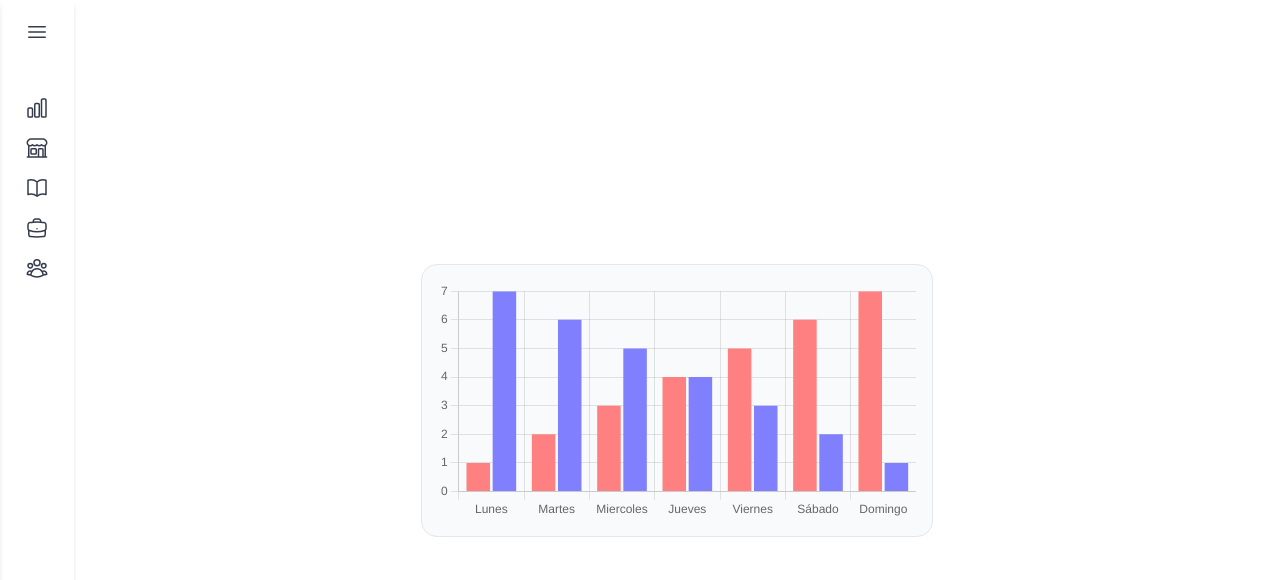
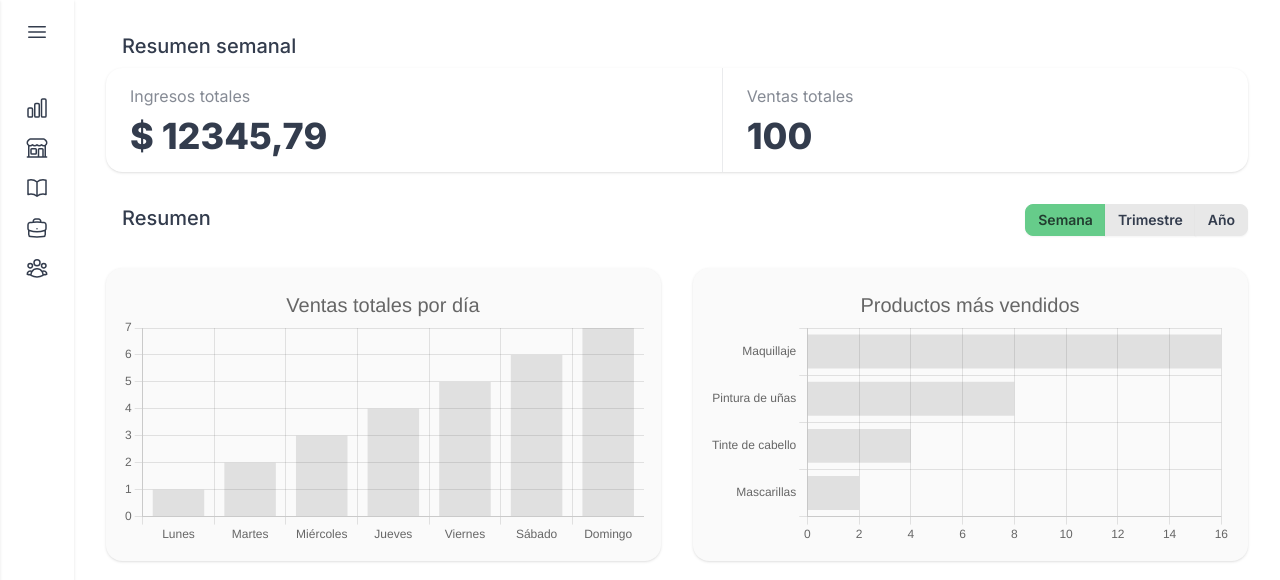
Before and after one commit to andresgoncalves/mongo-dashboard, a Next.js app: page /dashboard in a window 1280 px wide. Shown: the top 580 px of the page. Built offline with nearby package versions, Linux system fonts and the light colour scheme.

Commit message:
Dashboard

```diff
--- a/src/app/(...dashboard)/dashboard/page.tsx
+++ b/src/app/(...dashboard)/dashboard/page.tsx
@@ -6,18 +6,27 @@ import {
   Chart,
   ChartData,
   LinearScale,
+  Title,
   Tooltip,
 } from "chart.js";
+import { useMemo, useState } from "react";
 import { Bar } from "react-chartjs-2";
 
-Chart.register(BarElement, CategoryScale, LinearScale, Tooltip);
+Chart.register(BarElement, CategoryScale, LinearScale, Tooltip, Title);
 
 export default function DashboardPage() {
-  const data: ChartData<"bar"> = {
+  const [timeFrame, setTimeFrame] = useState<"week" | "trimester" | "year">(
+    "week",
+  );
+
+  const totalSalesChartData = useMemo<ChartData<"bar">>(() => {
+    switch (timeFrame) {
+      case "week":
+        return {
           labels: [
             "Lunes",
             "Martes",
-      "Miercoles",
+            "Miércoles",
             "Jueves",
             "Viernes",
             "Sábado",
@@ -25,22 +34,183 @@ export default function DashboardPage() {
           ],
           datasets: [
             {
-        label: "Producto A",
               data: [1, 2, 3, 4, 5, 6, 7],
-        backgroundColor: "#ff8080",
-      },
-      {
-        label: "Producto B",
-        data: [7, 6, 5, 4, 3, 2, 1],
-        backgroundColor: "#8080ff",
             },
           ],
         };
+      case "trimester":
+        return {
+          labels: [
+            "Enero I",
+            "Enero II",
+            "Enero III",
+            "Enero IV",
+            "Febrero I",
+            "Febrero II",
+            "Febrero III",
+            "Febrero IV",
+            "Marzo I",
+            "Marzo II",
+            "Marzo III",
+            "Marzo IV",
+          ],
+          datasets: [
+            {
+              data: [1, 2, 3, 4, 5, 6, 7, 8, 9, 10, 11, 12],
+            },
+          ],
+        };
+      case "year":
+        return {
+          labels: [
+            "Enero",
+            "Febrero",
+            "Marzo",
+            "Abril",
+            "Mayo",
+            "Junio",
+            "Julio",
+            "Agosto",
+            "Septiembre",
+            "Octubre",
+            "Noviembre",
+            "Diciembre",
+          ],
+          datasets: [
+            {
+              data: [1, 2, 3, 4, 5, 6, 7, 8, 9, 10, 11, 12],
+            },
+          ],
+        };
+    }
+  }, [timeFrame]);
+
+  const salesByProductChartData = useMemo<ChartData<"bar">>(() => {
+    switch (timeFrame) {
+      case "week":
+        return {
+          labels: [
+            "Maquillaje",
+            "Pintura de uñas",
+            "Tinte de cabello",
+            "Mascarillas",
+          ],
+          datasets: [
+            {
+              data: [16, 8, 4, 2],
+            },
+          ],
+        };
+      case "trimester":
+        return {
+          labels: [
+            "Tinte de cabello",
+            "Maquillaje",
+            "Mascarillas",
+            "Pintura de uñas",
+          ],
+          datasets: [
+            {
+              data: [12, 10, 6, 4],
+            },
+          ],
+        };
+      case "year":
+        return {
+          labels: [
+            "Tinte de cabello",
+            "Maquillaje",
+            "Mascarillas",
+            "Pintura de uñas",
+          ],
+          datasets: [
+            {
+              data: [48, 40, 28, 20],
+            },
+          ],
+        };
+    }
+  }, [timeFrame]);
 
   return (
-    <div className="flex min-h-screen">
-      <div className="m-auto flex w-full max-w-lg justify-center rounded-box border border-slate-200 bg-slate-50 p-4">
-        <Bar data={data} />
+    <div className="flex flex-col gap-8 p-8">
+      <div className="flex flex-col gap-2">
+        <h1 className="mx-4 text-xl font-medium">Resumen semanal</h1>
+        <div className="stats stats-vertical shadow sm:stats-horizontal">
+          <div className="stat gap-2">
+            <div className="stat-title">Ingresos totales</div>
+            <div className="stat-value">$ 12345,79</div>
+          </div>
+          <div className="stat gap-2">
+            <div className="stat-title">Ventas totales</div>
+            <div className="stat-value">100</div>
+          </div>
+        </div>
+      </div>
+      <div className="flex flex-col gap-8">
+        <div className="flex">
+          <div className="mx-4 text-xl font-medium">Resumen</div>
+          <div className="join ml-auto">
+            <input
+              className="btn join-item btn-sm"
+              type="radio"
+              aria-label="Semana"
+              checked={timeFrame === "week"}
+              onChange={() => setTimeFrame("week")}
+            />
+            <input
+              className="btn join-item btn-sm"
+              type="radio"
+              aria-label="Trimestre"
+              checked={timeFrame === "trimester"}
+              onChange={() => setTimeFrame("trimester")}
+            />
+            <input
+              className="btn join-item btn-sm"
+              type="radio"
+              aria-label="Año"
+              checked={timeFrame === "year"}
+              onChange={() => setTimeFrame("year")}
+            />
+          </div>
+        </div>
+        <div className="grid grid-cols-1 gap-x-8 gap-y-4 md:grid-cols-2">
+          <div className="card bg-neutral-50 p-4 shadow">
+            <Bar
+              data={totalSalesChartData}
+              options={{
+                plugins: {
+                  title: {
+                    display: true,
+                    font: { size: 20, weight: "400" },
+                    text: `Ventas totales por ${
+                      timeFrame === "week"
+                        ? "día"
+                        : timeFrame === "trimester"
+                          ? "semana"
+                          : "mes"
+                    }`,
+                  },
+                },
+              }}
+            />
+          </div>
+          <div className="card bg-neutral-50 p-4 shadow">
+            <Bar
+              data={salesByProductChartData}
+              options={{
+                indexAxis: "y",
+                plugins: {
+                  title: {
+                    display: true,
+                    font: { size: 20, weight: "400" },
+                    text: `Productos más vendidos`,
+                  },
+                },
+              }}
+            />
+          </div>
+        </div>
       </div>
     </div>
   );
--- a/src/app/(...dashboard)/layout.tsx
+++ b/src/app/(...dashboard)/layout.tsx
@@ -45,19 +45,17 @@ export default function DashboardLayout({
   return (
     <div className="drawer">
       <input id="drawer-toggle" type="checkbox" className="drawer-toggle" />
-      <div className="drawer-content flex">
+      <div className="drawer-content flex flex-col sm:flex-row">
         {/* Closed sidebar */}
-        <div className="menu menu-vertical min-h-screen items-center bg-base-100 shadow-md">
-          <div className="tooltip tooltip-right" data-tip="Abrir barra lateral">
+        <div className="menu menu-horizontal min-h-0 items-center bg-base-100 shadow sm:menu-vertical sm:min-h-screen">
           <label
-              className="btn btn-ghost mb-8"
+            className="btn btn-ghost sm:mb-8"
             htmlFor="drawer-toggle"
             aria-label="Abrir barra lateral"
           >
             <Bars3Icon className="h-6 w-6" />
           </label>
-          </div>
-          <ul>
+          <ul className="max-sm:hidden">
             {links.map(({ href, title, Icon }) => (
               <li key={href}>
                 <Link
@@ -73,26 +71,21 @@ export default function DashboardLayout({
           </ul>
         </div>
         {/* Main content */}
-        <main className="flex max-h-screen flex-1 flex-col overflow-y-auto">
+        <main className="flex flex-1 flex-col sm:max-h-screen sm:overflow-y-auto">
           {children}
         </main>
       </div>
       {/* Open sidebar */}
       <div className="drawer-side">
         <div className="drawer-overlay"></div>
-        <div className="menu menu-vertical min-h-screen min-w-[12rem] bg-base-100 shadow-md">
-          <div
-            className="tooltip tooltip-right self-start"
-            data-tip="Cerrar barra lateral"
-          >
+        <div className="menu menu-vertical min-h-screen min-w-[12rem] bg-base-100 shadow">
           <label
-              className="btn btn-ghost mb-8"
+            className="btn btn-ghost mb-8 self-start"
             htmlFor="drawer-toggle"
             aria-label="Cerrar barra lateral"
           >
             <XMarkIcon className="h-6 w-6" />
           </label>
-          </div>
           <ul>
             {links.map(({ href, title, Icon }) => (
               <li key={href}>
```
Lines whose indentation alone changed are shown as unchanged.
